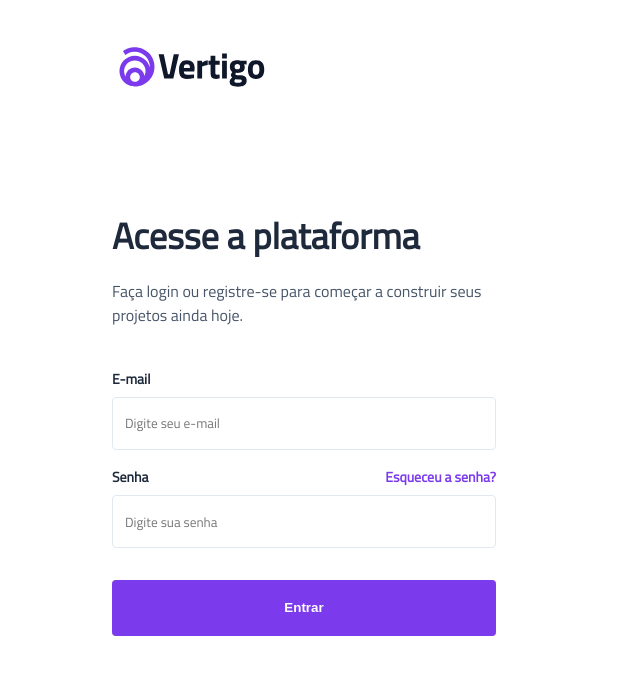
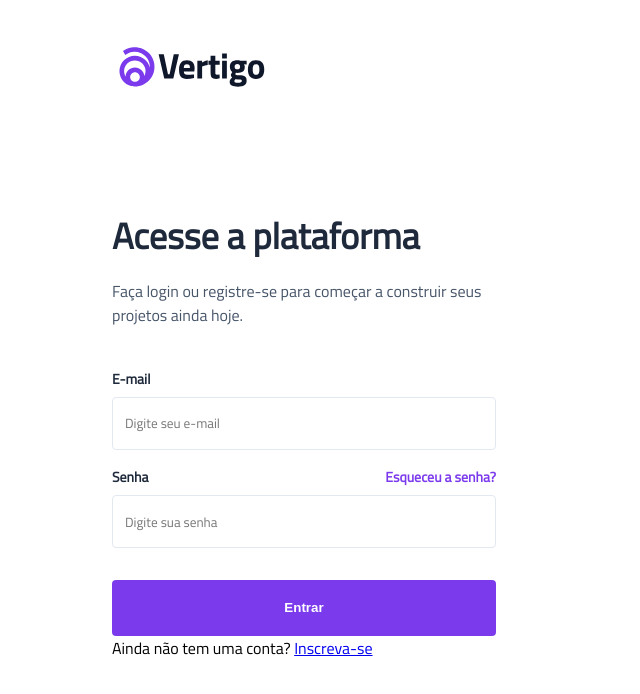
Before and after one commit to elizamsalles/login-page, a React (Vite) app: page / in a window 1280 px wide. Shown: the top 694 px of the page, without its empty margins (0-640 px from the left). Built offline with nearby package versions, Linux system fonts and the light colour scheme.

Commit message:
add footer

```diff
--- a/src/components/Form.jsx
+++ b/src/components/Form.jsx
@@ -1,44 +1,46 @@
-import styles from './Form.module.css'
+import styles from "./Form.module.css";
 // import { Eye, EyeSlash } from "@phosphor-icons/react"
 
-
-
-
-export function Form(){
+export function Form() {
   return (
     <div className={styles.container}>
       <div className={styles.header}>
         <h1>Acesse a plataforma</h1>
-                <p>Faça login ou registre-se para começar a construir seus projetos ainda hoje.</p>
+        <p>
+          Faça login ou registre-se para começar a construir seus projetos ainda
+          hoje.
+        </p>
       </div>
 
       <div className={styles.form}>
         <form>
-
           <div className={styles.email}>
             <label>E-mail</label>
           </div>
           <div>
-                        <input type="email" name="email" required placeholder='Digite seu e-mail' />
+            <input type="email" name="email" placeholder="Digite seu e-mail" />
           </div>
-
 
           <div className={styles.password}>
             <label>Senha</label>
             <a href="https://#">Esqueceu a senha?</a>
           </div>
           <div /*className={styles.inputWrapper}*/>
-                        <input type="password" placeholder='Digite sua senha' />
-
+            <input type="password" placeholder="Digite sua senha" />
           </div>
           {/* <div className={styles.icon}>
                         <EyeSlash size={20} /> <Eye size={20}/>
                     </div>  */}
 
-
           <button type="submit">Entrar</button>
         </form>
       </div>
+
+      <div className={styles.footer}>
+        <footer>
+            <p>Ainda não tem uma conta? <a href="https://#">Inscreva-se</a></p>
+        </footer>
       </div>
-    )
+    </div>
+  );
 }
```
Lines whose indentation alone changed are shown as unchanged.
